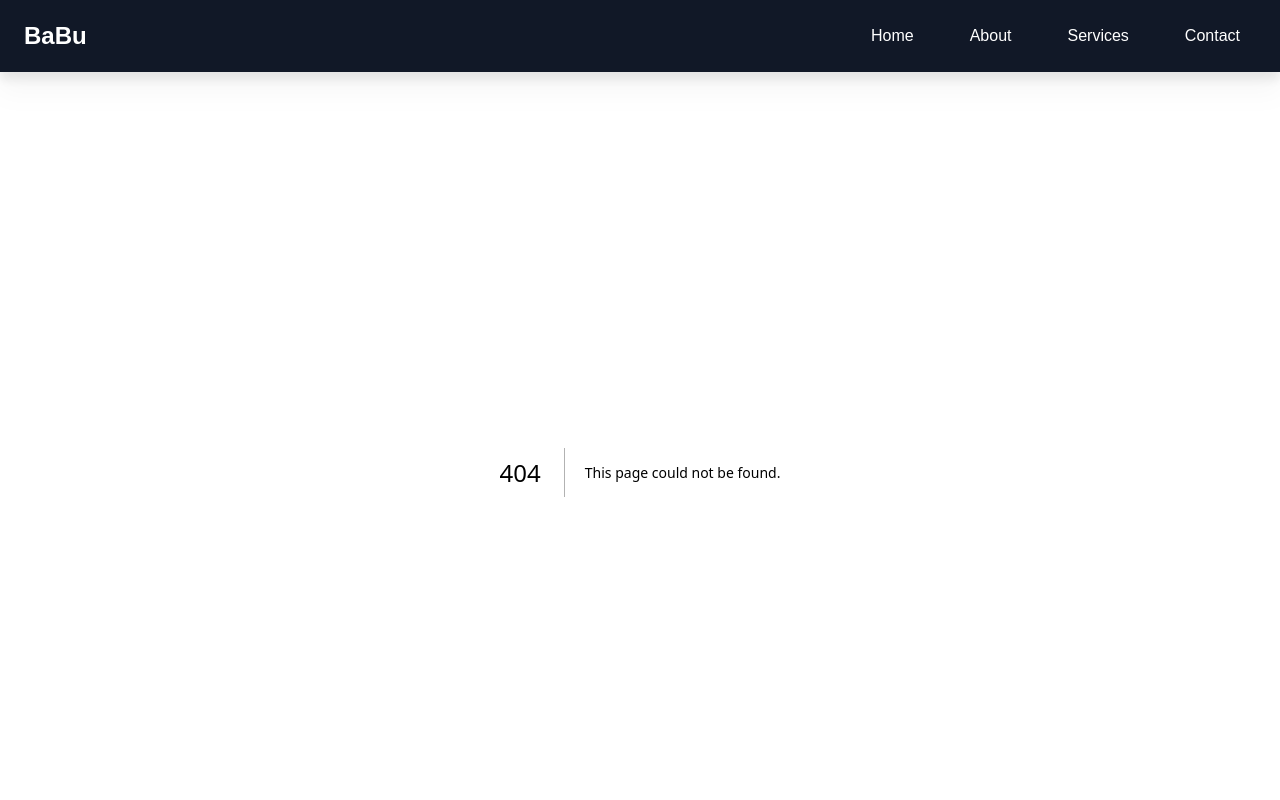
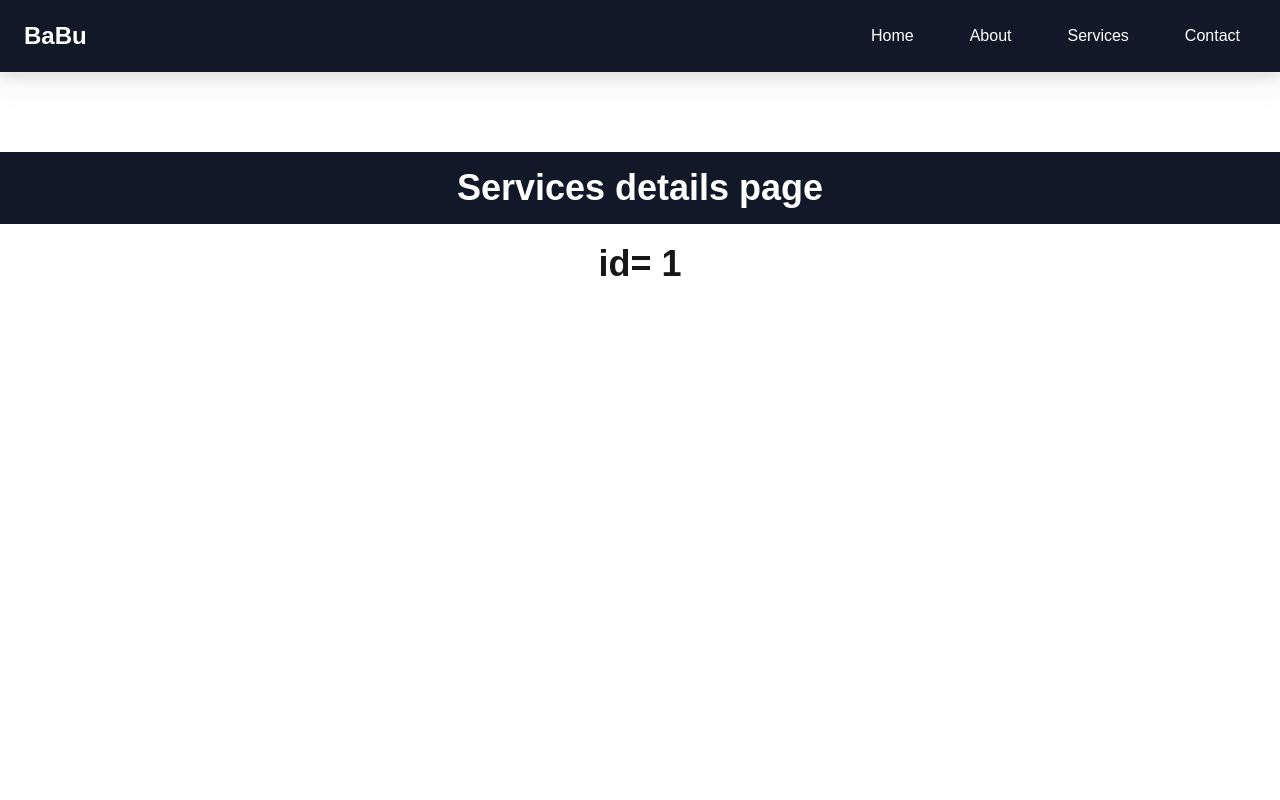
Before and after one commit to kamrul2006/my-first-next.js, a Next.js app: page /Services/1 in a window 1280 px wide. Before the commit this address had no page. Shown: the top 800 px of the page. Built offline with nearby package versions, Linux system fonts and the light colour scheme.

Commit message:
dynamic rout added at servises

```diff
--- /dev/null
+++ b/src/app/Services/[id]/page.jsx
@@ -0,0 +1,18 @@
+import React from 'react';
+
+const page = ({ params }) => {
+
+    const id = params.id
+
+    return (
+        <div className='text-4xl font-bold text-center mt-20'>
+            <p className='bg-gray-900 text-white py-4 mb-5'>Services details page</p>
+
+            <p>id= {id}</p>
+
+
+        </div>
+    );
+};
+
+export default page;
--- a/src/components/NavBar.jsx
+++ b/src/components/NavBar.jsx
@@ -31,11 +31,13 @@ const Navbar = () => {
                             Home
                         </Link>
                     </li>
+
                     <li>
                         <Link href="/About" className="block py-2 px-4 hover:text-gray-400">
                             About
                         </Link>
                     </li>
+
                     <li>
                         <Link href="/Services" className="block py-2 px-4 hover:text-gray-400">
                             Services
```
